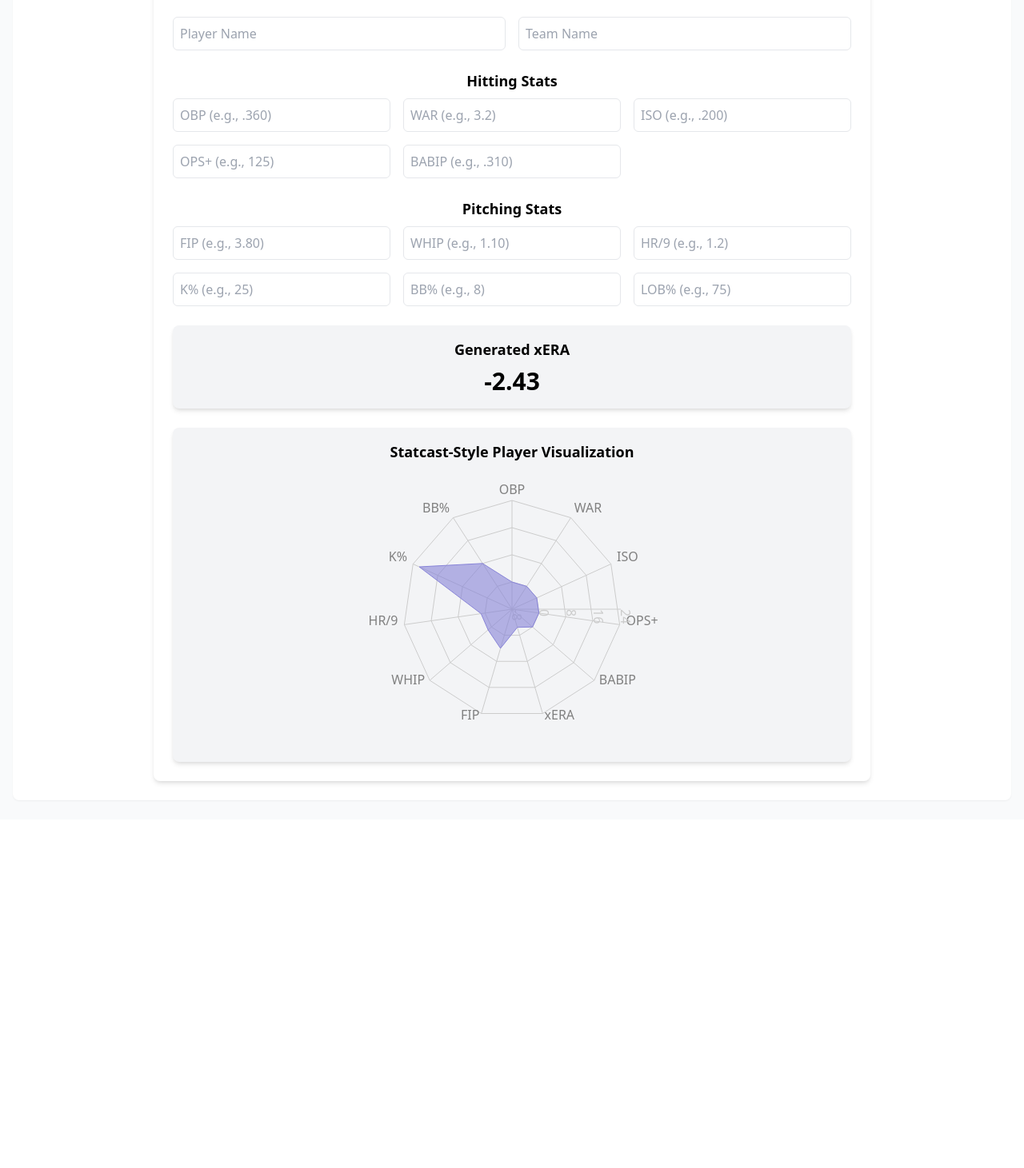
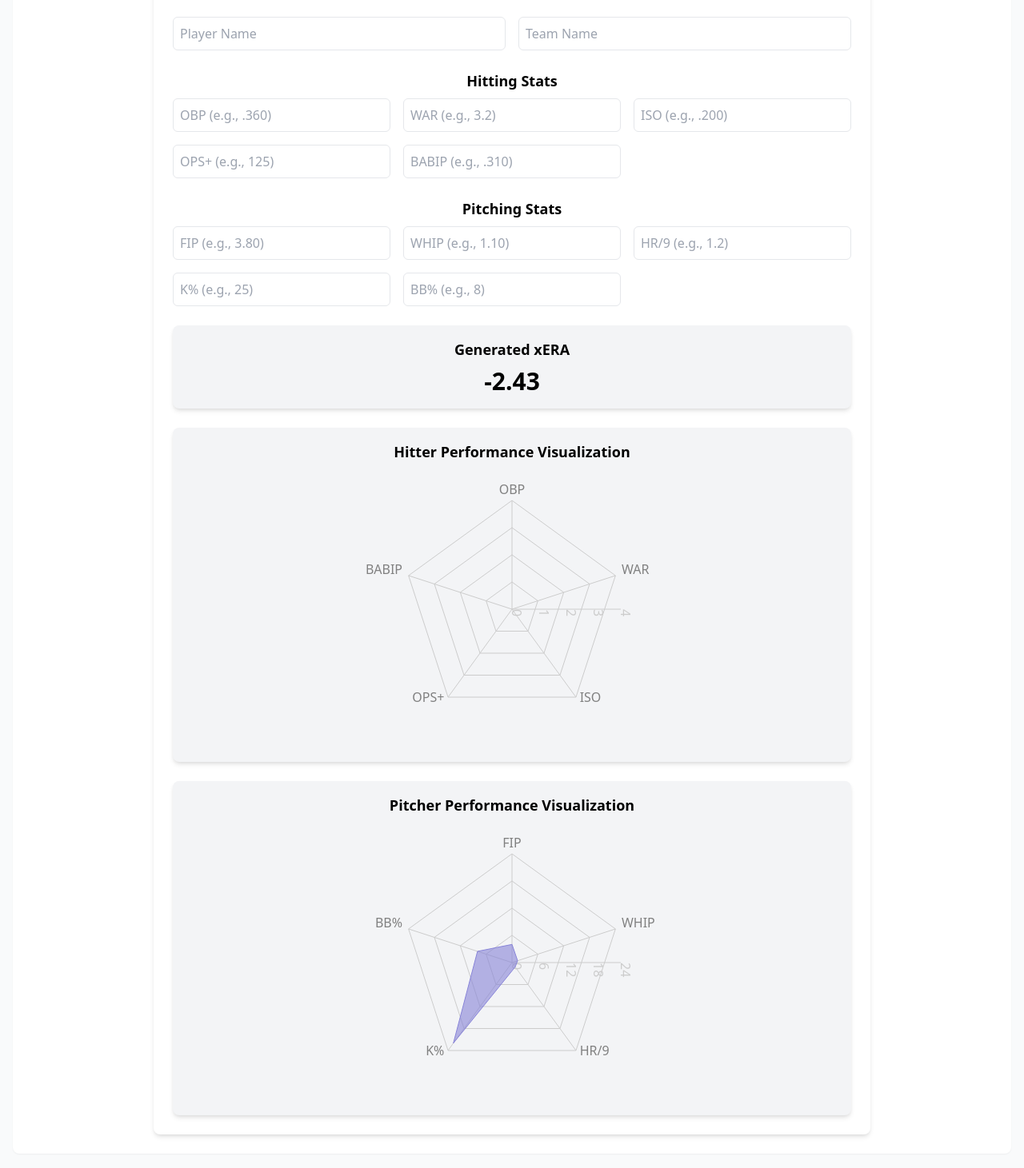
Before and after one commit to quarterback/SimBaseballCalc, a React (Create React App) app: page /ast in a window 1280 px wide. Shown: the part 247-1708 px from the top of the page at 80% size. Before the commit the page ends 1272 px from the top, so only its background shows below. Built offline with nearby package versions, Linux system fonts and the light colour scheme.

Commit message:
Update AdvancedStatsTool.js

```diff
--- a/src/AdvancedStatsTool.js
+++ b/src/AdvancedStatsTool.js
@@ -27,7 +27,7 @@ const AdvancedStatsTool = () => {
     });
   };
 
-  // Calculate xERA using OOTP-approximated formula
+  // Calculate xERA (but NOT in the visualization)
   const xERA =
     (parseFloat(playerData.fip) || 4.00) * 0.7 +
     (parseFloat(playerData.whip) || 1.30) * 0.3 +
@@ -35,14 +35,17 @@ const AdvancedStatsTool = () => {
     (parseFloat(playerData.lobPercent) || 70) * 0.1 -
     (parseFloat(playerData.babip) || 0.300) * 0.2;
 
-  // Convert input values to numbers for radar chart
-  const formattedData = [
+  // Hitter Stats Radar Chart
+  const hitterData = [
     { stat: "OBP", value: parseFloat(playerData.obp) || 0 },
     { stat: "WAR", value: parseFloat(playerData.war) || 0 },
     { stat: "ISO", value: parseFloat(playerData.iso) || 0 },
     { stat: "OPS+", value: parseFloat(playerData.opsPlus) || 0 },
     { stat: "BABIP", value: parseFloat(playerData.babip) || 0 },
-    { stat: "xERA", value: parseFloat(xERA.toFixed(2)) || 0 },
+  ];
+
+  // Pitcher Stats Radar Chart
+  const pitcherData = [
     { stat: "FIP", value: parseFloat(playerData.fip) || 4.00 },
     { stat: "WHIP", value: parseFloat(playerData.whip) || 1.30 },
     { stat: "HR/9", value: parseFloat(playerData.hr9) || 1.2 },
@@ -74,6 +77,7 @@ const AdvancedStatsTool = () => {
         />
       </div>
 
+      {/* Hitting Inputs */}
       <h3 className="text-lg font-semibold text-center mb-2">Hitting Stats</h3>
       <div className="grid grid-cols-3 gap-4 mb-6">
         <input
@@ -122,6 +126,7 @@ const AdvancedStatsTool = () => {
         />
       </div>
 
+      {/* Pitching Inputs */}
       <h3 className="text-lg font-semibold text-center mb-2">Pitching Stats</h3>
       <div className="grid grid-cols-3 gap-4 mb-6">
         <input
@@ -169,15 +174,6 @@ const AdvancedStatsTool = () => {
           placeholder="BB% (e.g., 8)"
           className="p-2 border rounded-md w-full"
         />
-        <input
-          type="number"
-          step="0.1"
-          name="lobPercent"
-          value={playerData.lobPercent}
-          onChange={handleChange}
-          placeholder="LOB% (e.g., 75)"
-          className="p-2 border rounded-md w-full"
-        />
       </div>
 
       {/* Generated xERA */}
@@ -186,28 +182,33 @@ const AdvancedStatsTool = () => {
         <p className="text-3xl text-center font-bold">{xERA.toFixed(2)}</p>
       </div>
 
-      {/* Radar Chart */}
+      {/* Hitter Visualization */}
       <div className="p-4 bg-gray-100 rounded-lg shadow-md mt-6">
-        <h3 className="text-lg font-semibold text-center mb-2">Statcast-Style Player Visualization</h3>
+        <h3 className="text-lg font-semibold text-center mb-2">Hitter Performance Visualization</h3>
         <ResponsiveContainer width="100%" height={350}>
-          <RadarChart cx="50%" cy="50%" outerRadius="80%" data={formattedData}>
+          <RadarChart cx="50%" cy="50%" outerRadius="80%" data={hitterData}>
             <PolarGrid />
             <PolarAngleAxis dataKey="stat" />
             <PolarRadiusAxis />
             <Tooltip />
-            <Radar name={playerData.name || "Player"} dataKey="value" stroke="#8884d8" fill="#8884d8" fillOpacity={0.6} />
+            <Radar name={playerData.name || "Hitter"} dataKey="value" stroke="#ff7300" fill="#ff7300" fillOpacity={0.6} />
           </RadarChart>
         </ResponsiveContainer>
       </div>
 
-      {/* Display player and team info */}
-      {playerData.name && playerData.team && (
-        <div className="text-center mt-6">
-          <h3 className="text-xl font-semibold">
-            {playerData.name} - {playerData.team}
-          </h3>
-        </div>
-      )}
+      {/* Pitcher Visualization */}
+      <div className="p-4 bg-gray-100 rounded-lg shadow-md mt-6">
+        <h3 className="text-lg font-semibold text-center mb-2">Pitcher Performance Visualization</h3>
+        <ResponsiveContainer width="100%" height={350}>
+          <RadarChart cx="50%" cy="50%" outerRadius="80%" data={pitcherData}>
+            <PolarGrid />
+            <PolarAngleAxis dataKey="stat" />
+            <PolarRadiusAxis />
+            <Tooltip />
+            <Radar name={playerData.name || "Pitcher"} dataKey="value" stroke="#8884d8" fill="#8884d8" fillOpacity={0.6} />
+          </RadarChart>
+        </ResponsiveContainer>
+      </div>
     </div>
   );
 };
```
